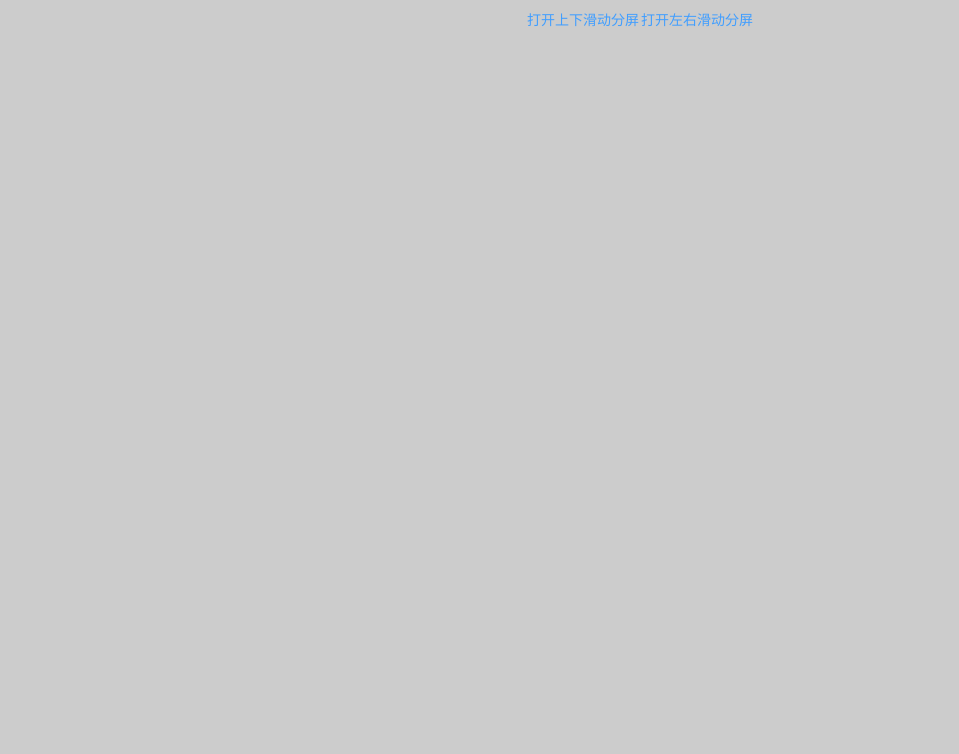
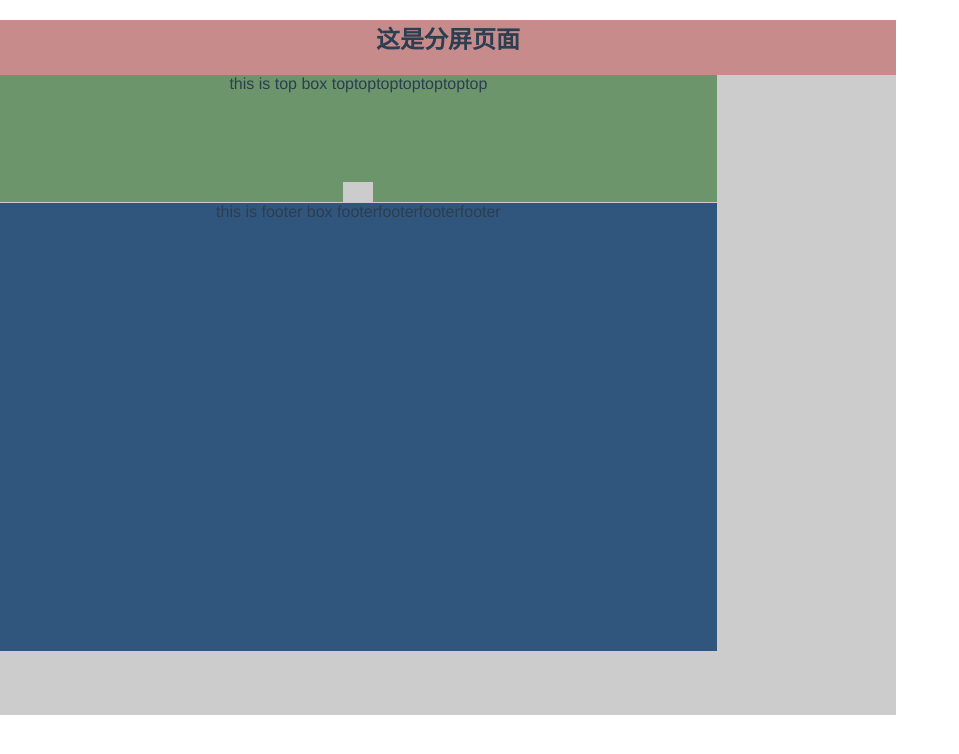
Before and after one commit to yhdup/splitScreen, a Vue app: page /#/ in a window 1280 px wide. Shown: the top 754 px of the page, without its empty margins (0-959 px from the left). Built offline with nearby package versions, Linux system fonts and the light colour scheme.

Commit message:
update:组件化

```diff
--- a/src/components/HelloWorld.vue
+++ b/src/components/splitScreen.vue
@@ -2,46 +2,47 @@
  * @Author: Noah_hd
  * @Date: 2020-10-21 15:11:15
  * @LastEditors: Noah_hd
- * @LastEditTime: 2020-10-26 11:27:04
+ * @LastEditTime: 2020-10-26 17:46:09
  * @Description:
+
+ 使用注意：
+ 1、在引用此组件时，包裹此组件的dom需要有高度
+ 2、总共有四个插槽可用，根据分屏方式两两配对，分别是 top footer 组合和left right组合
 -->
 <template>
   <div class="app">
-    <el-button
-      type="text"
-      @click="YaxisVisible = true"
-    >打开上下滑动分屏</el-button>
-
-    <el-dialog
-      title="外层 Dialog"
-      :visible.sync="YaxisVisible"
+    <div
+      class="yaxisBox"
+      v-if="splitType==='yAxis'?true:false"
     >
-      <div class="top">this is top box
-        <div class="controlBtn">
+      <div
+        class="top"
+        :style="{width:firstBoxSize.width,height:firstBoxSize.height}"
+      >this is top box
+        <slot name="top"></slot>
+        <div class="controlBtn"></div>
+      </div>
+      <div
+        class="footer"
+        :style="{width:secondBoxSize.width,height:secondBoxSize.height}"
+      >this is footer box
+        <slot name="footer"></slot>
       </div>
     </div>
-      <div class="footer">this is footer box</div>
-    </el-dialog>
-    <el-button
-      type="text"
-      @click="XaxisVisible = true"
-    >打开左右滑动分屏</el-button>
-    <el-dialog
-      title="外层 Dialog"
-      :visible.sync="XaxisVisible"
+    <div
+      class="XaxisBox"
+      v-if="splitType==='xAxis'?true:false"
     >
-      <div class="XaxisBox">
       <div class="leftBox">
+        <slot name="left"></slot>
         this is left box
-          <div class="xAxisControl">
-
-          </div>
+        <div class="xAxisControl"> </div>
       </div>
       <div class="rightBox">
+        <slot name="right"></slot>
         this is right box
       </div>
     </div>
-    </el-dialog>
   </div>
 </template>
 
@@ -50,32 +51,53 @@ export default {
   name: 'HelloWorld',
   data () {
     return {
-      controlFlag: false,
       topBoxHeight: 0,
       bottomBoxHeight: 0,
-      YaxisVisible: false,
-      XaxisVisible: false,
       leftBoxWidth: 0,
       rightBoxWidth: 0
 
     }
   },
+  props: {
+    /**
+     * @des :判断是上下还是左右分屏 xAxis：左右 yAxis:上下
+     */
+    splitType: {
+      type: String,
+      default () {
+        return "xAxis"
+      }
+    },
+    firstBoxSize: {
+      type: Object,
+      default () {
+        return { width: '50%', height: '50%' }
+      }
+    },
+    secondBoxSize: {
+      type: Object,
+      default () {
+        return { width: '50%', height: '50%' }
+      }
+    }
+  },
   watch: {
-    YaxisVisible (nowVal, oldVal) {
-      // console.log(now, old)
-      if (nowVal) {
+  },
+  mounted () {
+    this.checkSplitType()
+    console.log(this.firstBoxSize, this.secondBoxSize, "++++")
+  },
+  methods: {
+    /**
+     * @des :根据splitType判断是左右还是上下平移
+     */
+    checkSplitType () {
+      if (this.splitType === 'xAxis') {
+        this.xAxisDrag()
+      } else if (this.splitType === 'yAxis') {
         this.btnDrag()
       }
     },
-    XaxisVisible (nowVal, oldVal) {
-      if (nowVal) {
-        this.xAxisDrag()
-      }
-    }
-  },
-  mounted () {
-  },
-  methods: {
     btnDrag (e) {
       this.$nextTick(() => {
         this.topBoxHeight = document.getElementsByClassName('top')[0].offsetHeight
@@ -103,8 +125,6 @@ export default {
           return false
         }
       })
-
-
     },
     xAxisDrag (e) {
       this.$nextTick(() => {
@@ -143,19 +163,17 @@ export default {
 .app {
   margin: 0;
   padding: 0;
-  width: 100vw;
-  height: 100vh;
+  width: 100%;
+  height: 100%;
   background: #ccc;
 }
 .top {
-  height: 30vh;
   background-color: rgb(108, 149, 108);
   border-bottom: 1px solid #ccc;
   position: relative;
   box-sizing: border-box;
 }
 .footer {
-  height: 40vh;
   background-color: rgb(49, 86, 126);
   /* background-color: rgb(59, 59, 131); */
 }
@@ -178,20 +196,23 @@ export default {
   transform: translate(-50%, -100%);
   cursor: ns-resize;
 }
+.yaxisBox {
+  position: relative;
+  width: 100%;
+  height: 100%;
+}
 .XaxisBox {
+  width: 100%;
+  height: 100%;
   display: flex;
   flex-direction: row;
 }
 .leftBox {
-  width: 30vw;
   background-color: burlywood;
-  height: 50vh;
   position: relative;
 }
 .rightBox {
-  width: 20vw;
   background-color: rgb(192, 146, 146);
-  height: 50vh;
 }
 .xAxisControl {
   background-color: #ccc;
--- /dev/null
+++ b/src/components/splitScreenPage.vue
@@ -0,0 +1,71 @@
+<!--
+ * @Author: Noah_hd
+ * @Date: 2020-10-26 15:58:18
+ * @LastEditors: Noah_hd
+ * @LastEditTime: 2020-10-26 17:39:14
+ * @Description:
+-->
+<!--  -->
+<template>
+  <div class='appBox'>
+
+    <h2>这是分屏页面</h2>
+
+    <splitScreen
+      :splitType="'yAxis'"
+      :firstBoxSize="firstBoxSize"
+      :secondBoxSize="secondBoxSize"
+    >
+      <template v-slot:top>
+        toptoptoptoptoptoptop
+      </template>
+      <template v-slot:footer>
+        footerfooterfooterfooter
+      </template>
+      <template v-slot:left>
+        leftleftleftleftleft
+      </template>
+      <template v-slot:right>
+        rightrightrightright
+      </template>
+    </splitScreen>
+    <div class="box"></div>
+
+  </div>
+</template>
+
+<script>
+import splitScreen from '@/components/splitScreen'
+export default {
+  components: { splitScreen },
+  data () {
+    return {
+      firstBoxSize: { width: '80%', height: '20%' },
+      secondBoxSize: { width: '80%', height: '70%' }
+    };
+  },
+  computed: {},
+  watch: {},
+  methods: {
+
+  },
+  created () {
+
+  },
+  mounted () {
+
+  },
+}
+</script>
+<style lang='' scoped>
+.appBox {
+  width: 70vw;
+  height: 80vh;
+  background-color: rgb(199, 139, 139);
+}
+.box {
+  /* width: 300px;
+  height: 300px;
+  background-color: red; */
+}
+</style>
--- a/src/router/index.js
+++ b/src/router/index.js
@@ -1,6 +1,13 @@
+/*
+ * @Author: Noah_hd
+ * @Date: 2020-10-22 16:13:13
+ * @LastEditors: Noah_hd
+ * @LastEditTime: 2020-10-26 15:59:31
+ * @Description:
+ */
 import Vue from 'vue'
 import Router from 'vue-router'
-import HelloWorld from '@/components/HelloWorld'
+import splitScreen from '@/components/splitScreenPage'
 
 Vue.use(Router)
 
@@ -8,8 +15,8 @@ export default new Router({
   routes: [
     {
       path: '/',
-      name: 'HelloWorld',
-      component: HelloWorld
+      name: 'splitScreen',
+      component: splitScreen
     }
   ]
 })
```
Lines whose indentation alone changed are shown as unchanged.
